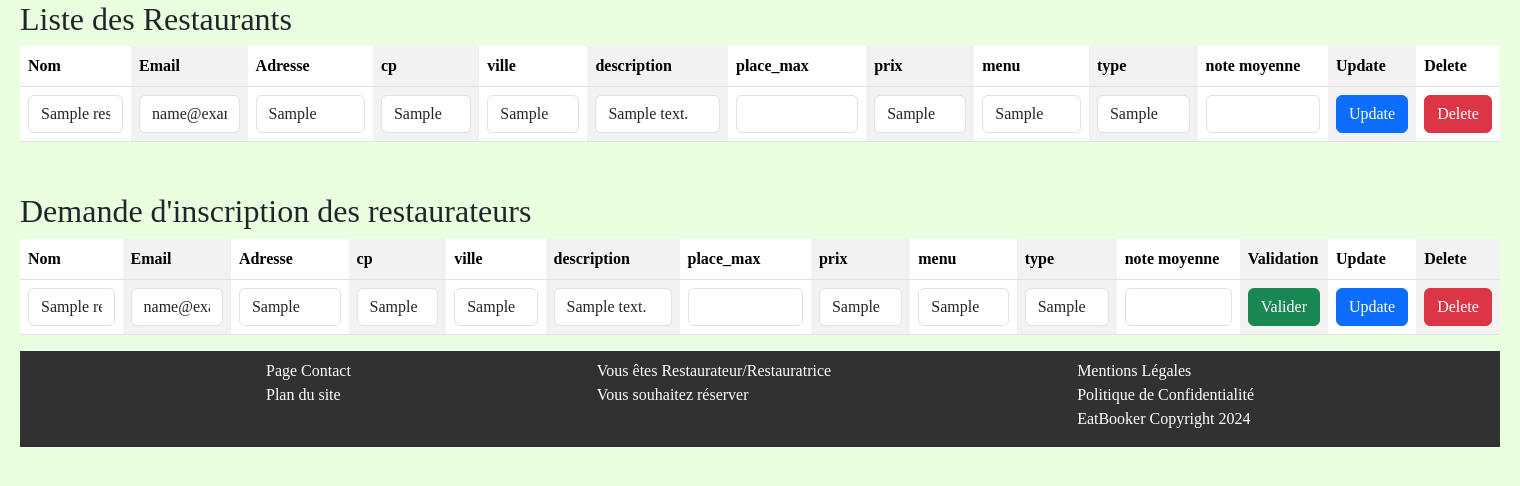
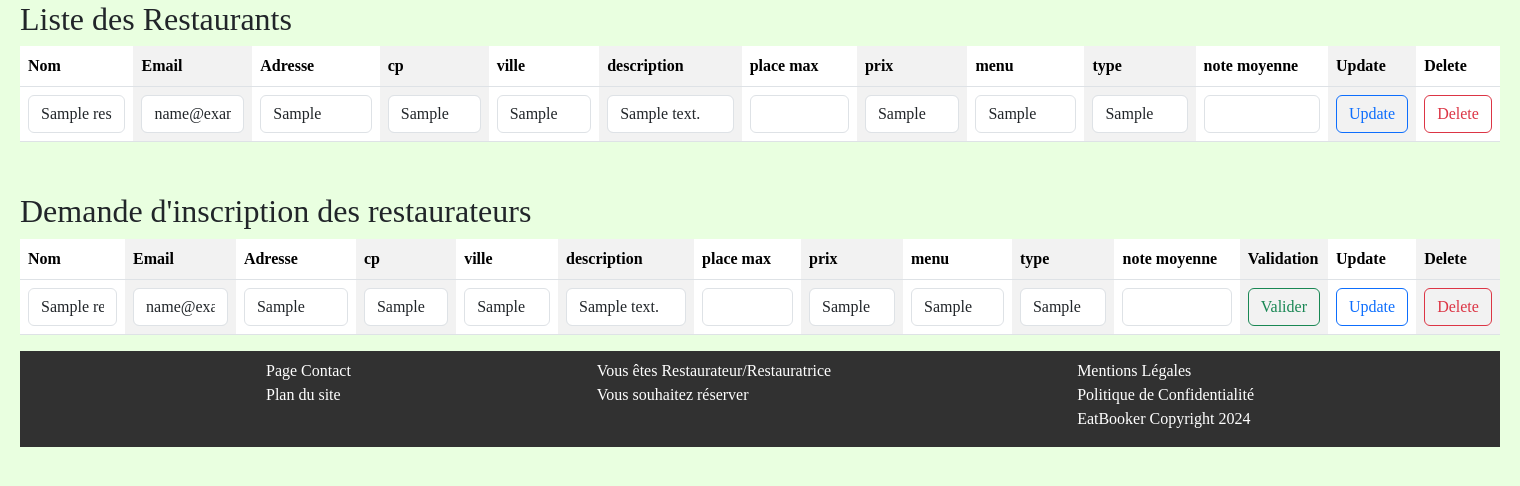
Before and after one commit to Yggdrasilh/EatBooker, a PHP site: template Projet_EatBooker/Structure_MVC/Views/admin/gestionRestaurant.php in a window 1520 px wide. Shown: the part 147-633 px from the top of the page. Run offline with PHP 8.4, Linux system fonts and the light colour scheme; the template is opened without the code that fills it: most values are stand-ins (such as "Sample title", 1, 10 or a date in 2020); some libraries are stand-ins or nearby versions.

Commit message:
préparation du js pour les actions (vérif, delete, update) #19

```diff
--- a/Projet_EatBooker/Structure_MVC/Views/admin/gestionRestaurant.php
+++ b/Projet_EatBooker/Structure_MVC/Views/admin/gestionRestaurant.php
@@ -13,7 +13,7 @@ $title = "Gestion des restaurants - Administrateur ";
             <th>cp</th>
             <th>ville</th>
             <th>description</th>
-            <th>place_max</th>
+            <th>place max</th>
             <th>prix</th>
             <th>menu</th>
             <th>type</th>
@@ -38,8 +38,8 @@ $title = "Gestion des restaurants - Administrateur ";
                 <td><input type="text" class="form-control input<?= $value['id_restaurant'] ?>" value="<?= $value['menu_restaurant'] ?>" id="menu_restaurant"></td>
                 <td><input type="text" class="form-control input<?= $value['id_restaurant'] ?>" value="<?= $value['type_restaurant'] ?>" id="type_restaurant"></td>
                 <td><input type="number" class="form-control input<?= $value['id_restaurant'] ?>" value="<?= $value['note_moyenne_restaurant'] ?>" id="note_moyenne_restaurant"></td>
-                <td> <button class="btn btn-primary modifier" id="modif<?= $value['id_restaurant'] ?>">Update</button></td>
-                <td> <button class="btn btn-danger supprimer" id="supp<?= $value['id_restaurant'] ?>">Delete</button></td>
+                <td> <button class="btn btn-outline-primary modifier" id="modif<?= $value['id_restaurant'] ?>">Update</button></td>
+                <td> <button class="btn btn-outline-danger supprimer" id="supp<?= $value['id_restaurant'] ?>">Delete</button></td>
             </tr>
         <?php
         }
@@ -58,7 +58,7 @@ $title = "Gestion des restaurants - Administrateur ";
             <th>cp</th>
             <th>ville</th>
             <th>description</th>
-            <th>place_max</th>
+            <th>place max</th>
             <th>prix</th>
             <th>menu</th>
             <th>type</th>
@@ -72,7 +72,7 @@ $title = "Gestion des restaurants - Administrateur ";
         <?php
         foreach ($restoAValider as $value) {
         ?>
-            <tr class="rowRestoValid" id="<?= $value['id_restaurant'] ?>" data-idPlanning="<?= $value['id_planning'] ?>">
+            <tr class="rowRestoAValider" id="<?= $value['id_restaurant'] ?>" data-idPlanning="<?= $value['id_planning'] ?>">
                 <td><input type="text" class="form-control input<?= $value['id_restaurant'] ?>" value="<?= $value['nom_restaurant'] ?>" id="nom_restaurant"></td>
                 <td><input type="text" class="form-control input<?= $value['id_restaurant'] ?>" value="<?= $value['email_restaurant'] ?>" id="email_restaurant"></td>
                 <td><input type="text" class="form-control input<?= $value['id_restaurant'] ?>" value="<?= $value['adresse_restaurant'] ?>" id="adresse_restaurant"></td>
@@ -84,9 +84,9 @@ $title = "Gestion des restaurants - Administrateur ";
                 <td><input type="text" class="form-control input<?= $value['id_restaurant'] ?>" value="<?= $value['menu_restaurant'] ?>" id="menu_restaurant"></td>
                 <td><input type="text" class="form-control input<?= $value['id_restaurant'] ?>" value="<?= $value['type_restaurant'] ?>" id="type_restaurant"></td>
                 <td><input type="number" class="form-control input<?= $value['id_restaurant'] ?>" value="<?= $value['note_moyenne_restaurant'] ?>" id="note_moyenne_restaurant"></td>
-                <td><button class="btn btn-success valider" id="modif<?= $value['id_restaurant'] ?>">Valider</button></td>
-                <td><button class="btn btn-primary modifier" id="modif<?= $value['id_restaurant'] ?>">Update</button></td>
-                <td><button class="btn btn-danger supprimer" id="supp<?= $value['id_restaurant'] ?>">Delete</button></td>
+                <td><button class="btn btn-outline-success valider" id="<?= $value['id_restaurant'] ?>">Valider</button></td>
+                <td><button class="btn btn-outline-primary modifier" id="<?= $value['id_restaurant'] ?>">Update</button></td>
+                <td><button class="btn btn-outline-danger supprimer" id="<?= $value['id_restaurant'] ?>">Delete</button></td>
             </tr>
         <?php
         }
```
Also changed, not shown: Projet_EatBooker/Structure_MVC/public/js/scriptsGestionRestaurant.js (added, +35 -0 lines).
